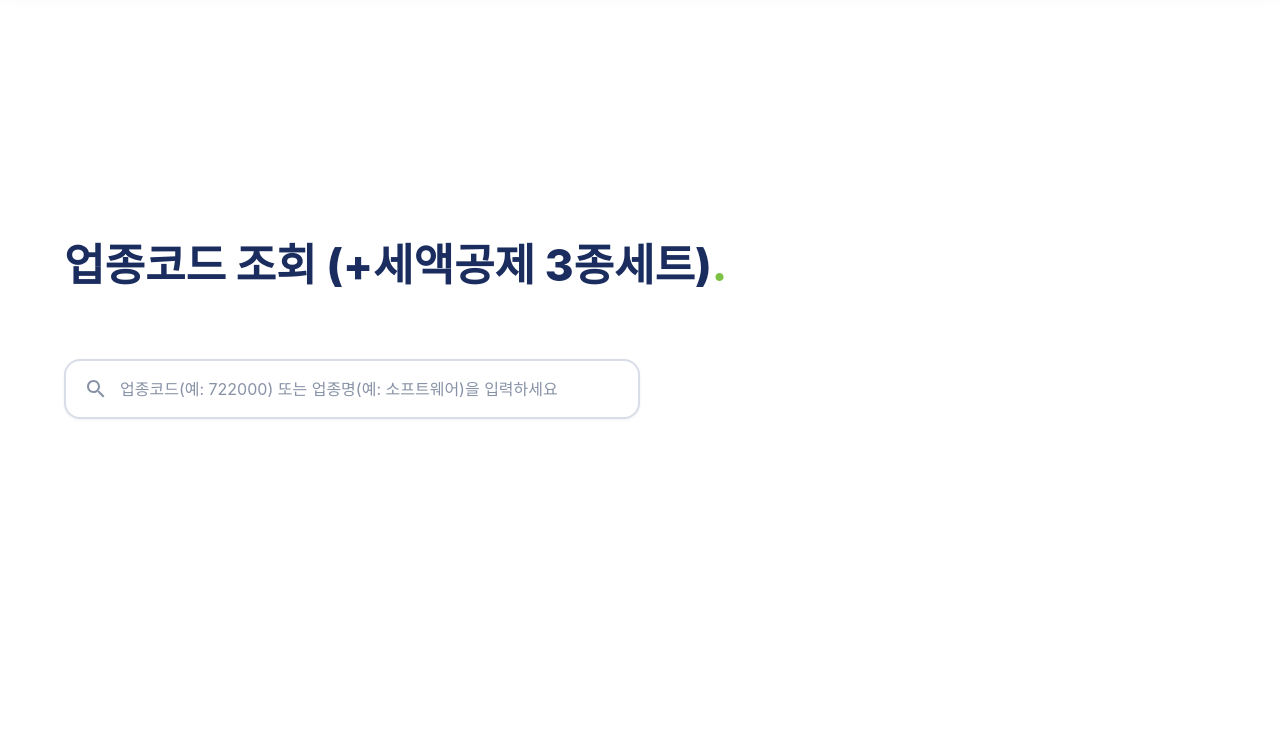
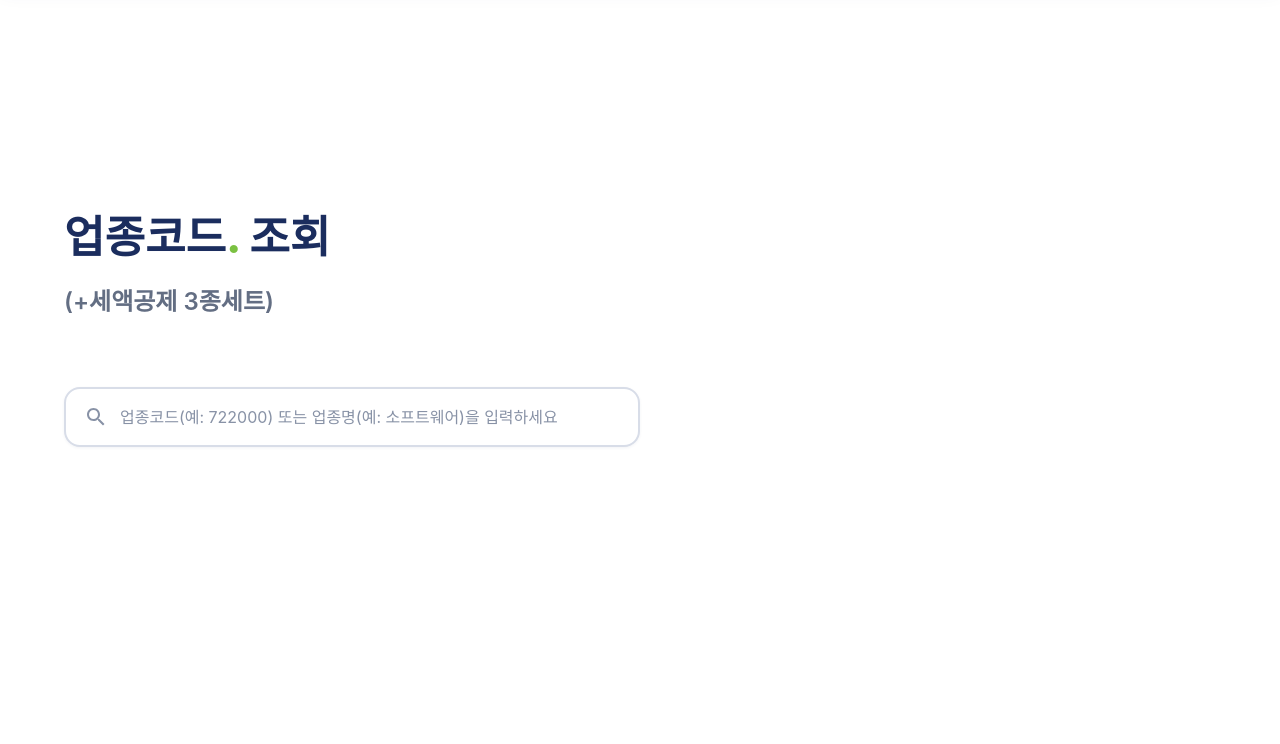
Before and after one commit to cpaqna/Bomnal-Tax, a website built with Vite: page index.html in a window 1280 px wide. Shown: the part 56-800 px from the top of the page. Built offline with nearby package versions, Linux system fonts and the light colour scheme; a web font is replaced by a local one.

Commit message:
경비율 우측정렬, 타이틀 2줄 레이아웃 변경

```diff
--- a/index.html
+++ b/index.html
@@ -38,7 +38,8 @@
     <div class="container">
       <div class="section-header animate-on-scroll">
 
-        <h2 class="section-title">업종코드 조회 (+세액공제 3종세트)<span class="dot">.</span></h2>
+        <h2 class="section-title">업종코드<span class="dot">.</span> 조회<br /><span class="section-subtitle">(+세액공제
+            3종세트)</span></h2>
       </div>
       <div class="lookup-box animate-on-scroll">
         <div class="search-wrapper">
--- a/src/style.css
+++ b/src/style.css
@@ -155,6 +155,12 @@ ol {
   font-size: var(--font-size-lg);
   color: var(--gray-500);
   line-height: 1.8;
+}
+
+.section-subtitle {
+  font-size: var(--font-size-2xl);
+  font-weight: 600;
+  color: var(--gray-500);
 }
 
 /* ---------- Navbar ---------- */
@@ -753,6 +759,7 @@ ol {
   font-size: var(--font-size-base);
   font-weight: 700;
   color: var(--navy);
+  text-align: right;
 }
 
 .info-cell-unit {
```
